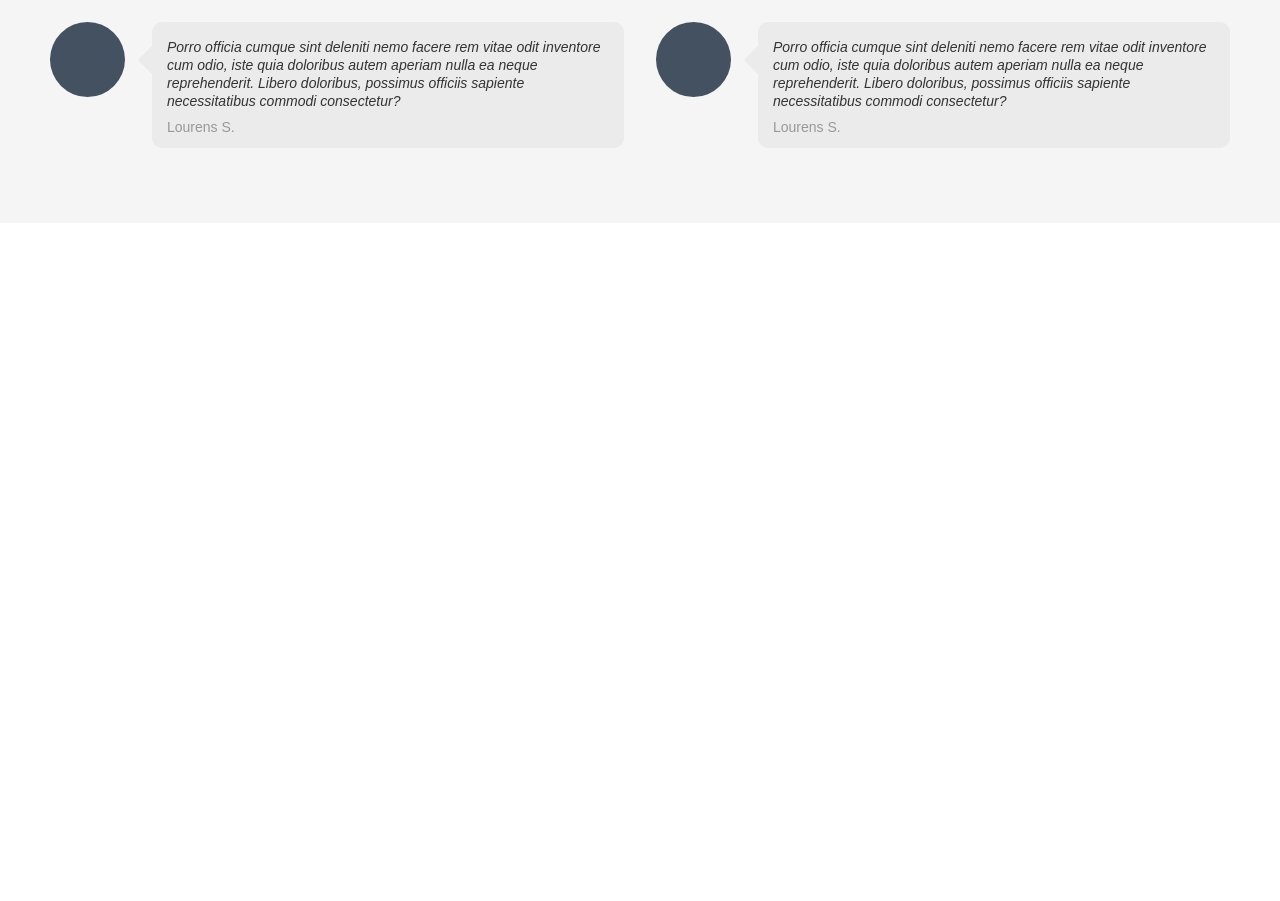
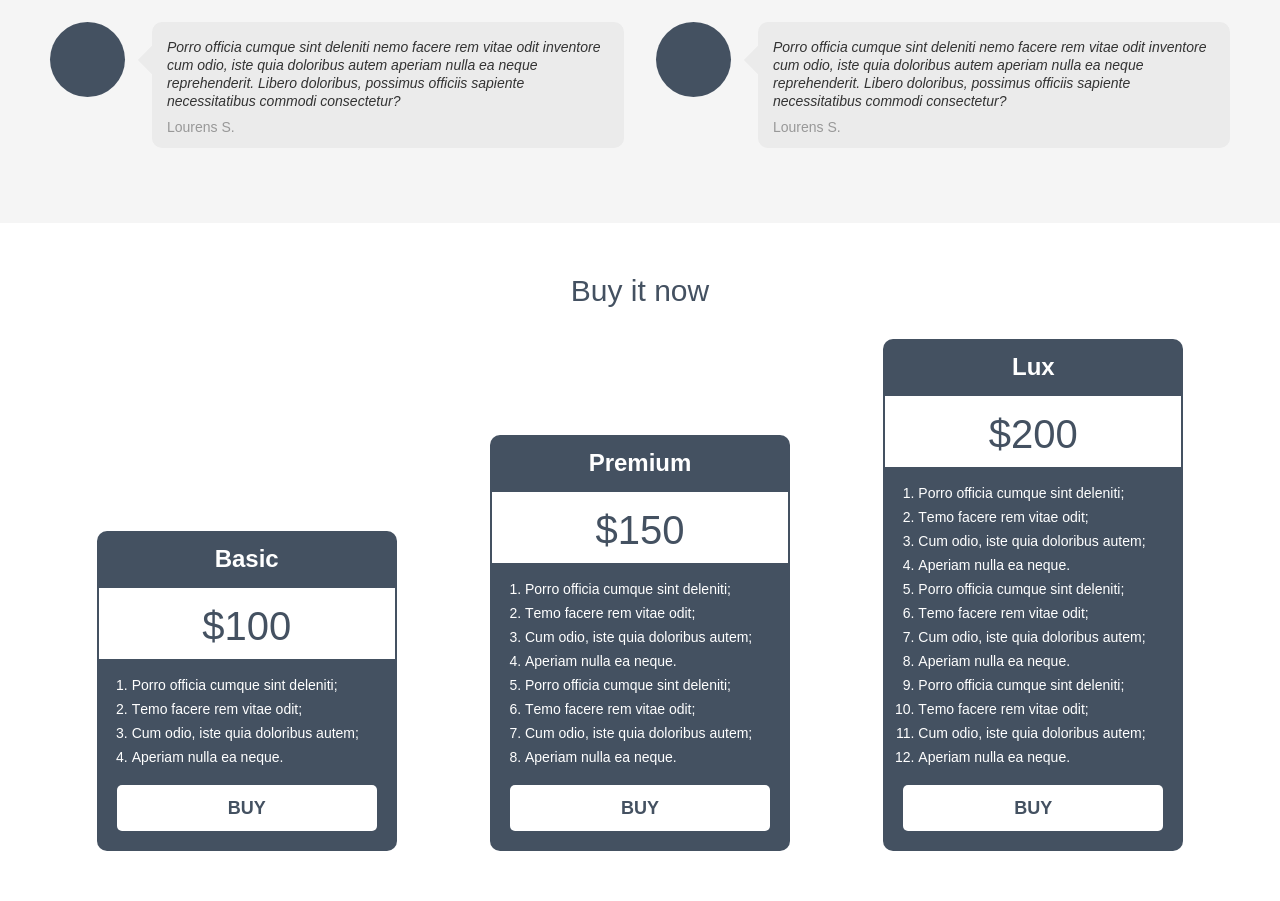
Before and after one commit to MichaelZolotov77/Produck-name-grey, a website built with Parcel: page src/index.html in a window 1280 px wide. Shown: the part 1840-2741 px from the top of the page. Before the commit the page ends 2063 px from the top, so only its background shows below. Built offline with nearby package versions, Linux system fonts and the light colour scheme.

Commit message:
Блок prices

```diff
--- a/src/assets/styles/components/_price.scss
+++ b/src/assets/styles/components/_price.scss
@@ -31,7 +31,7 @@
     @include p2($white);
     line-height: 1.71;
     padding-left: 3.3rem;
-    padding-right: 3.6rem;
+    padding-right: 3rem;
     margin-bottom: 1.5rem;
   }
 
--- /dev/null
+++ b/src/assets/styles/layout/_prices.scss
@@ -0,0 +1,32 @@
+.prices {
+    @include section();
+    background-color: $white;
+
+    &__title {
+        @include h2();
+    }
+
+    &__items {
+        display: flex;
+        flex-direction: column;
+        align-items: center;
+
+        @media ($desktop) {
+            flex-flow: row wrap;
+            justify-content: space-around;
+            align-items: flex-end;
+        }
+
+        .price {
+            margin-bottom: 3rem;
+
+            &:last-child {
+                margin-bottom: 0;
+            }
+
+            @media ($desktop) {
+                margin-bottom: 0;
+            }
+        }
+    }
+}
--- a/src/assets/styles/layout/index.scss
+++ b/src/assets/styles/layout/index.scss
@@ -3,3 +3,4 @@
 @import "./features";
 @import "./screenshots";
 @import "./reviews";
+@import "./prices";
--- a/src/index.html
+++ b/src/index.html
@@ -173,6 +173,71 @@
           </div>
         </div>
       </section>
+      <section class="prices">
+        <div class="container">
+          <h2 class="prices__title">Buy it now</h2>
+          <div class="prices__items">
+            <div class="price">
+              <h3 class="price__title">Basic</h3>
+              <div class="price__sum">100</div>
+              <ol class="price__features">
+                <li class="price__features-item">
+                Porro officia cumque sint deleniti;
+                </li>
+                <li class="price__features-item">Тemo facere rem vitae odit;</li>
+                <li class="price__features-item"> Cum odio, iste quia doloribus autem;</li>
+                <li class="price__features-item">Aperiam nulla ea neque.</li>
+              </ol>
+              <a href="#" class="price__btn">Buy</a>
+            </div>
+            <div class="price">
+              <h3 class="price__title">Premium</h3>
+              <div class="price__sum">150</div>
+              <ol class="price__features">
+                <li class="price__features-item">
+                  Porro officia cumque sint deleniti;
+                  </li>
+                  <li class="price__features-item">Тemo facere rem vitae odit;</li>
+                  <li class="price__features-item"> Cum odio, iste quia doloribus autem;</li>
+                  <li class="price__features-item">Aperiam nulla ea neque.</li>
+                  <li class="price__features-item">
+                  Porro officia cumque sint deleniti;
+                  </li>
+                  <li class="price__features-item">Тemo facere rem vitae odit;</li>
+                  <li class="price__features-item"> Cum odio, iste quia doloribus autem;</li>
+                  <li class="price__features-item">Aperiam nulla ea neque.</li>
+              </ol>
+              <a href="#" class="price__btn">Buy</a>
+            </div>
+            <div class="price">
+              <h3 class="price__title">Lux</h3>
+              <div class="price__sum">200</div>
+              <ol class="price__features">
+                <li class="price__features-item">
+                  Porro officia cumque sint deleniti;
+                  </li>
+                  <li class="price__features-item">Тemo facere rem vitae odit;</li>
+                  <li class="price__features-item"> Cum odio, iste quia doloribus autem;</li>
+                  <li class="price__features-item">Aperiam nulla ea neque.</li>
+                  <li class="price__features-item">
+                  Porro officia cumque sint deleniti;
+                  </li>
+                  <li class="price__features-item">Тemo facere rem vitae odit;</li>
+                  <li class="price__features-item"> Cum odio, iste quia doloribus autem;</li>
+                  <li class="price__features-item">Aperiam nulla ea neque.</li>
+                  <li class="price__features-item">
+                  Porro officia cumque sint deleniti;
+                  </li>
+                  <li class="price__features-item">Тemo facere rem vitae odit;</li>
+                  <li class="price__features-item"> Cum odio, iste quia doloribus autem;</li>
+                  <li class="price__features-item">Aperiam nulla ea neque.</li>
+              </ol>
+              <a href="#" class="price__btn">Buy</a>
+            </div>
+          </div>
+        </div>
+      </section>
     </main>
+    <footer></footer>
   </body>
 </html>
```
